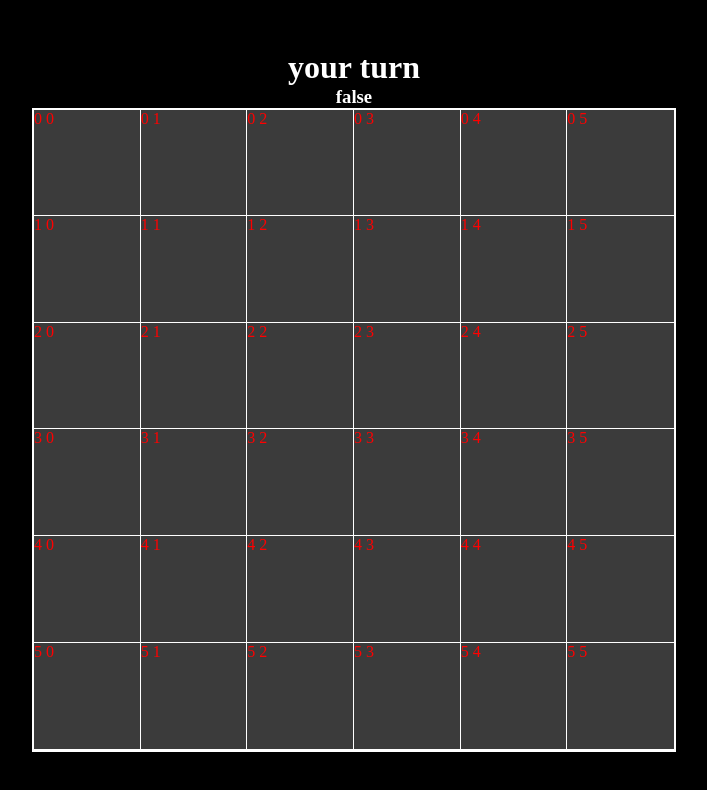
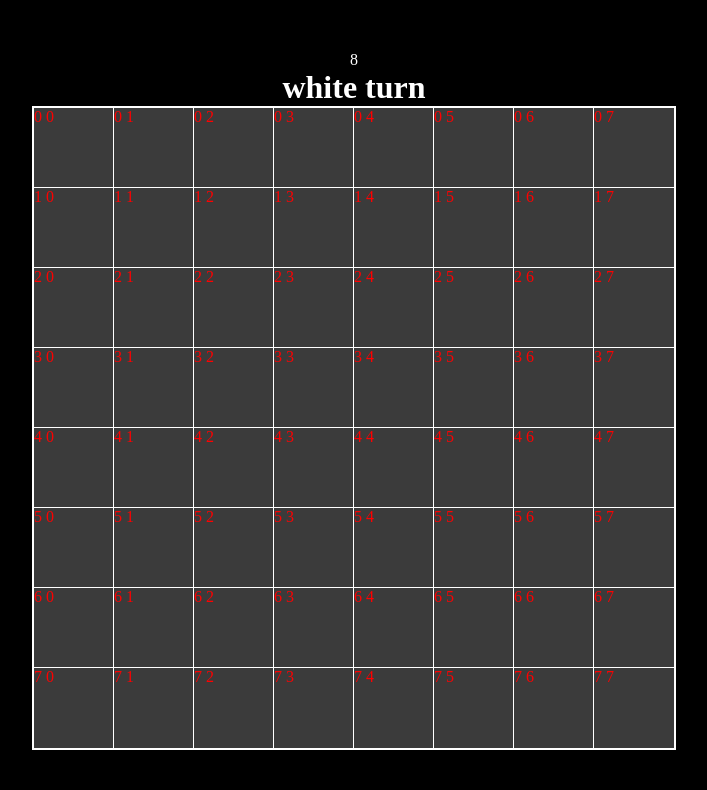
Before and after one commit to TodaRyooo/Othello_Svelte, a SvelteKit app: page /playboard in a window 1280 px wide. Shown: the top 790 px of the page, without its empty margins (286-993 px from the left). Built offline with nearby package versions, Linux system fonts and the light colour scheme.

Commit message:
黒反転処理を実装

```diff
--- a/src/routes/playboard/+page.svelte
+++ b/src/routes/playboard/+page.svelte
@@ -1,42 +1,43 @@
 <script lang="ts">
   import { onMount } from 'svelte'
 
-  let Ddata = Array.from({ length: 6 }, (_, colId) =>
-    Array.from({ length: 6 }, (_, lowId) => ({
+  let GRID_SIZE = 8
+
+  let data = Array.from({ length: GRID_SIZE }, (_, colId) =>
+    Array.from({ length: GRID_SIZE }, (_, rowId) => ({
       colId,
-      lowId,
+      rowId,
       isWhite: false,
       isBlank: true
     }))
   )
-  let turn = true
-  let random = Math.random() < 0.5
+  let isWhiteTurn = Math.random() > 0.5
 
-  const toggleTurn = () => (turn = !turn)
   //TODO: 白の時の反転操作のみ
-  const toggleColor = (col: number, low: number) => {
-    const tmp = [...Ddata]
-    tmp[col][low].isBlank = false
-    tmp[col][low].isWhite = !tmp[col][low].isWhite
+  const toggleColor = (col: number, row: number) => {
+    const tmp = [...data]
+    tmp[col][row].isBlank = false
+    isWhiteTurn ? (tmp[col][row].isWhite = true) : (tmp[col][row].isWhite = false)
 
-    findReversibleTiles(tmp, col, low, 0, 1)
-    findReversibleTiles(tmp, col, low, 0, -1)
-    findReversibleTiles(tmp, col, low, 1, 0)
-    findReversibleTiles(tmp, col, low, -1, 0)
-    findReversibleTiles(tmp, col, low, 1, 1)
-    findReversibleTiles(tmp, col, low, 1, -1)
-    findReversibleTiles(tmp, col, low, -1, 1)
-    findReversibleTiles(tmp, col, low, -1, -1)
+    findReversibleTiles(tmp, col, row, 0, 1, isWhiteTurn)
+    findReversibleTiles(tmp, col, row, 0, -1, isWhiteTurn)
+    findReversibleTiles(tmp, col, row, 1, 0, isWhiteTurn)
+    findReversibleTiles(tmp, col, row, -1, 0, isWhiteTurn)
+    findReversibleTiles(tmp, col, row, 1, 1, isWhiteTurn)
+    findReversibleTiles(tmp, col, row, 1, -1, isWhiteTurn)
+    findReversibleTiles(tmp, col, row, -1, 1, isWhiteTurn)
+    findReversibleTiles(tmp, col, row, -1, -1, isWhiteTurn)
 
-    Ddata = tmp
+    data = tmp
   }
 
   const findReversibleTiles = (
-    grid: typeof Ddata,
+    grid: typeof data,
     col: number,
-    low: number,
+    row: number,
     colStep: number,
-    lowStep: number
+    rowStep: number,
+    isWhiteTurn: boolean
   ) => {
     let arr = []
     let found = false
@@ -44,32 +45,35 @@
     const size = grid.length
 
     for (
-      let [colIndex, lowIndex] = [col + colStep, low + lowStep];
-      colIndex >= 0 && colIndex < size && lowIndex >= 0 && lowIndex < size;
-      colIndex += colStep, lowIndex += lowStep
+      let [colIndex, rowIndex] = [col + colStep, row + rowStep];
+      colIndex >= 0 && colIndex < size && rowIndex >= 0 && rowIndex < size;
+      colIndex += colStep, rowIndex += rowStep
     ) {
-      if (grid[colIndex][lowIndex].isBlank) break // 空のマスがあれば終了
-      if (grid[colIndex][lowIndex].isWhite) {
+      if (grid[colIndex][rowIndex].isBlank) break // 空のマスがあれば終了
+
+      if (isWhiteTurn ? grid[colIndex][rowIndex].isWhite : !grid[colIndex][rowIndex].isWhite) {
         found = true
         break
       }
-      arr.push({ arrCol: colIndex, arrLow: lowIndex }) // 黒のマスを記録
+      arr.push({ arrCol: colIndex, arrRow: rowIndex }) // 反転できるマスを記録
     }
 
     // 反転処理
     if (found) {
-      arr.forEach(({ arrCol, arrLow }) => {
-        grid[arrCol][arrLow].isWhite = true // 黒を白に反転
+      arr.forEach(({ arrCol, arrRow: arrRow }) => {
+        grid[arrCol][arrRow].isWhite = !grid[arrCol][arrRow].isWhite // マスを反転
       })
     }
   }
+
+  const toggleTurn = () => (isWhiteTurn = !isWhiteTurn)
 </script>
 
 <div class="container">
-  <h1>{turn ? 'your turn' : 'enemy turn'}</h1>
-  <h3>{random}</h3>
+  <p>{GRID_SIZE}</p>
+  <h1>{isWhiteTurn ? 'white turn' : 'black turn'}</h1>
   <div class="board">
-    {#each Ddata as outerData, outerIndex}
+    {#each data as outerData, outerIndex}
       {#each outerData as innerData, innerIndex}
         <div
           id="sq"
@@ -77,12 +81,15 @@
           tabindex="0"
           class="square"
           on:mousedown={() => {
+            toggleColor(outerIndex, innerIndex)
             toggleTurn()
-            toggleColor(outerIndex, innerIndex)
           }}
-          style="background-color: {Ddata[outerIndex][innerIndex].isBlank
+          style="
+          width: calc(80vh / {GRID_SIZE});
+          height: calc(80vh / {GRID_SIZE});
+           background-color: {data[outerIndex][innerIndex].isBlank
             ? '#3b3b3b'
-            : Ddata[outerIndex][innerIndex].isWhite
+            : data[outerIndex][innerIndex].isWhite
               ? 'white'
               : 'black'}"
         >
@@ -113,8 +120,8 @@
   }
 
   .square {
-    width: calc(80vh / 6);
-    height: calc(80vh / 6);
+    /* width: calc(80vh / 6); */
+    /* height: calc(80vh / 6); */
     outline: 1px solid white;
     cursor: pointer;
     color: red;
```
